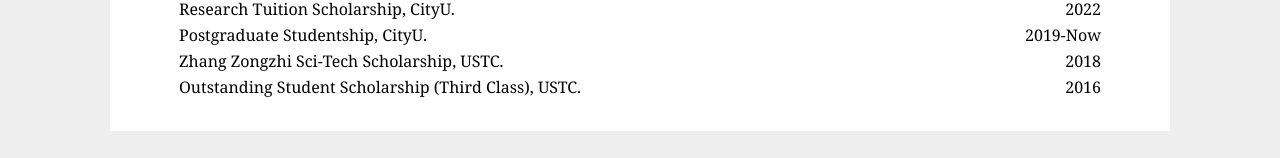
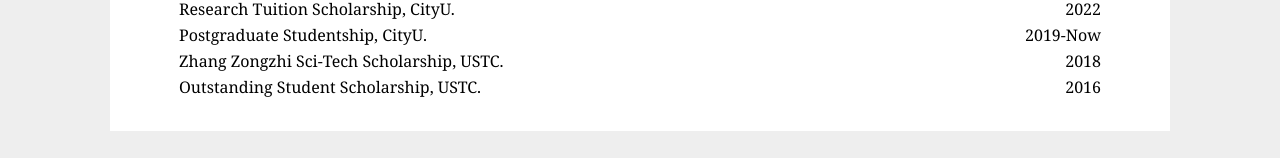
Before and after one commit to minchanchen/minchanchen.github.io, a plain HTML site: page index.html in a window 1280 px wide. Shown: the part 953-1111 px from the top of the page. Drawn offline with Linux system fonts and the light colour scheme.

Commit message:
Update index.html

```diff
--- a/index.html
+++ b/index.html
@@ -105,7 +105,7 @@
       <td align="right"> 2018 </td>
     </tr>
     <tr>
-      <td> Outstanding Student Scholarship (Third Class), USTC. </td>
+      <td> Outstanding Student Scholarship, USTC. </td>
       <td align="right"> 2016</td>
     </tr>
 </tbody> </table>
```
